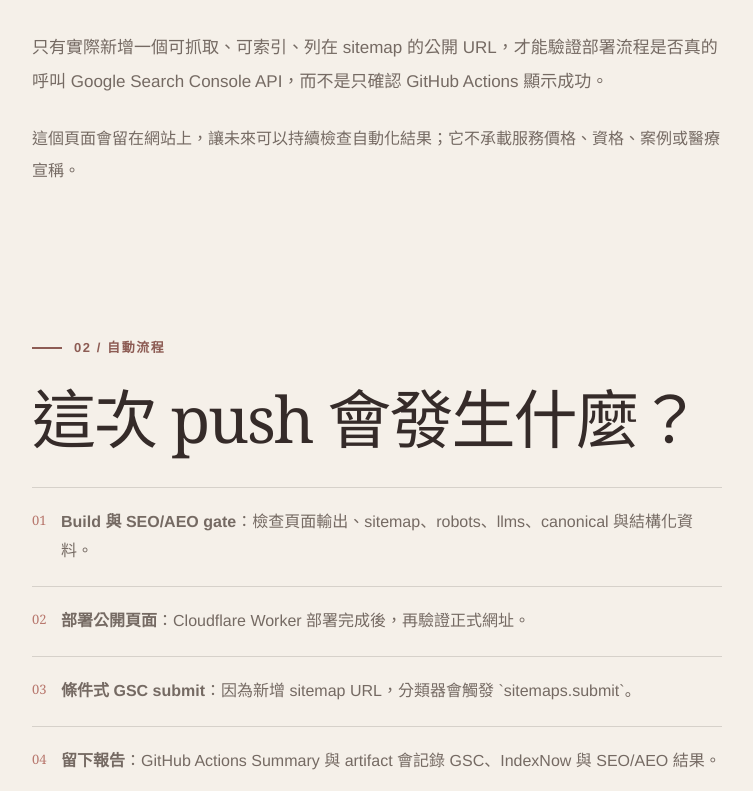
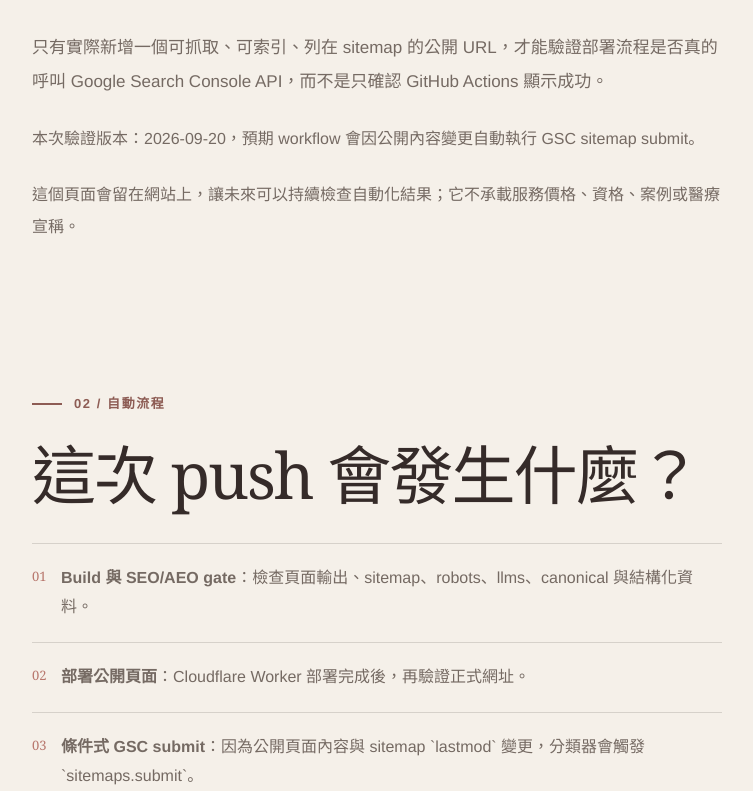
Before and after one commit to liucjray/mps, a Next.js app: page /knowledge/gsc-automation-check in a window 1280 px wide. Shown: the part 1089-1880 px from the top of the page, without its empty margins (18-771 px from the left). Built offline with nearby package versions, Linux system fonts and the light colour scheme; no server answers.

Commit message:
test: 觸發 GSC 網域型提交驗證

```diff
--- a/app/knowledge/gsc-automation-check/page.tsx
+++ b/app/knowledge/gsc-automation-check/page.tsx
@@ -9,7 +9,8 @@ export const dynamic = "force-static";
 const pageUrl = `${siteUrl}/knowledge/gsc-automation-check`;
 const pageTitle = "網站自動同步驗證頁｜GSC／SEO／AEO";
 const pageDescription = "這是新北雙和店用來驗證部署後 sitemap、GSC、SEO 與 AEO 自動同步流程的公開技術頁面，不代表服務或索引保證。";
-const updatedAt = "2026-09-19";
+const publishedAt = "2026-09-19";
+const updatedAt = "2026-09-20";
 
 export const metadata: Metadata = {
   title: pageTitle,
@@ -60,7 +61,7 @@ const structuredData = {
       "@id": `${pageUrl}#article`,
       headline: pageTitle,
       description: pageDescription,
-      datePublished: updatedAt,
+      datePublished: publishedAt,
       dateModified: updatedAt,
       inLanguage: "zh-Hant-TW",
       author: { "@id": organizationId },
@@ -119,6 +120,7 @@ export default function GscAutomationCheckPage() {
                 <div className="section-label">01 / 驗證目的</div>
                 <h2 id="purpose-title">為什麼需要一個公開測試頁？</h2>
                 <p className="knowledge-lede">只有實際新增一個可抓取、可索引、列在 sitemap 的公開 URL，才能驗證部署流程是否真的呼叫 Google Search Console API，而不是只確認 GitHub Actions 顯示成功。</p>
+                <p>本次驗證版本：2026-09-20，預期 workflow 會因公開內容變更自動執行 GSC sitemap submit。</p>
                 <p>這個頁面會留在網站上，讓未來可以持續檢查自動化結果；它不承載服務價格、資格、案例或醫療宣稱。</p>
               </section>
 
@@ -128,7 +130,7 @@ export default function GscAutomationCheckPage() {
                 <ol className="knowledge-check-list">
                   <li><strong>Build 與 SEO/AEO gate</strong>：檢查頁面輸出、sitemap、robots、llms、canonical 與結構化資料。</li>
                   <li><strong>部署公開頁面</strong>：Cloudflare Worker 部署完成後，再驗證正式網址。</li>
-                  <li><strong>條件式 GSC submit</strong>：因為新增 sitemap URL，分類器會觸發 `sitemaps.submit`。</li>
+                  <li><strong>條件式 GSC submit</strong>：因為公開頁面內容與 sitemap `lastmod` 變更，分類器會觸發 `sitemaps.submit`。</li>
                   <li><strong>留下報告</strong>：GitHub Actions Summary 與 artifact 會記錄 GSC、IndexNow 與 SEO/AEO 結果。</li>
                 </ol>
               </section>
```
Also changed, not shown: public/llms-full.txt, public/llms.txt, 2 other files (tests, documents, lock files or other folders).
